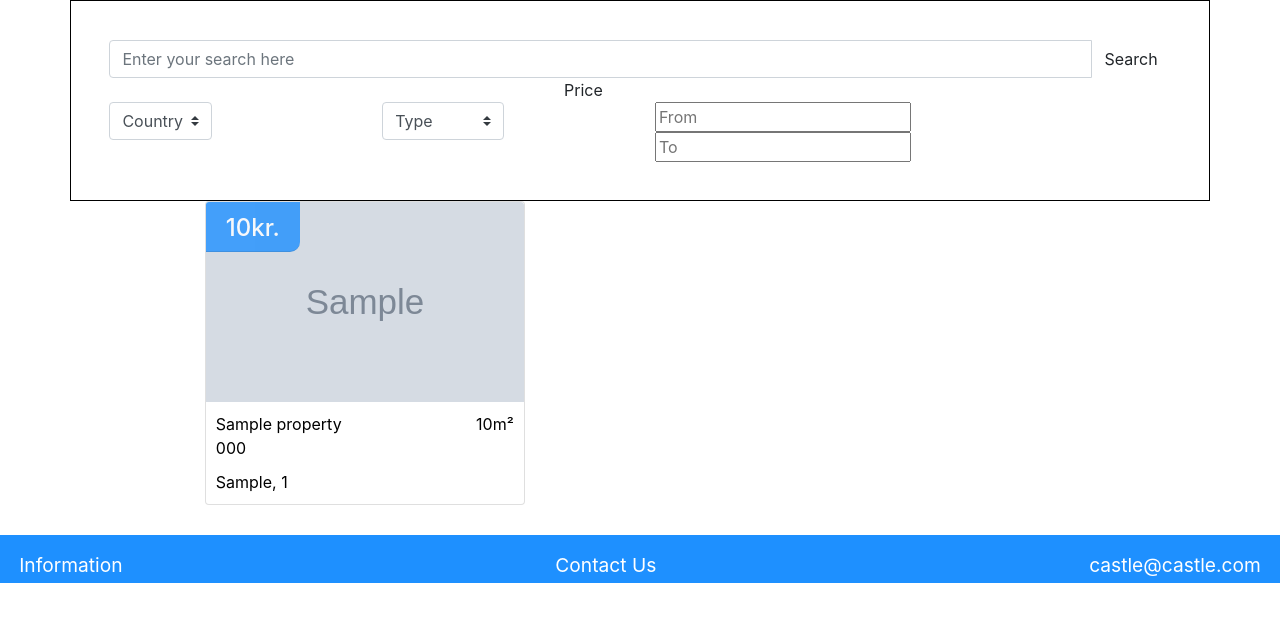
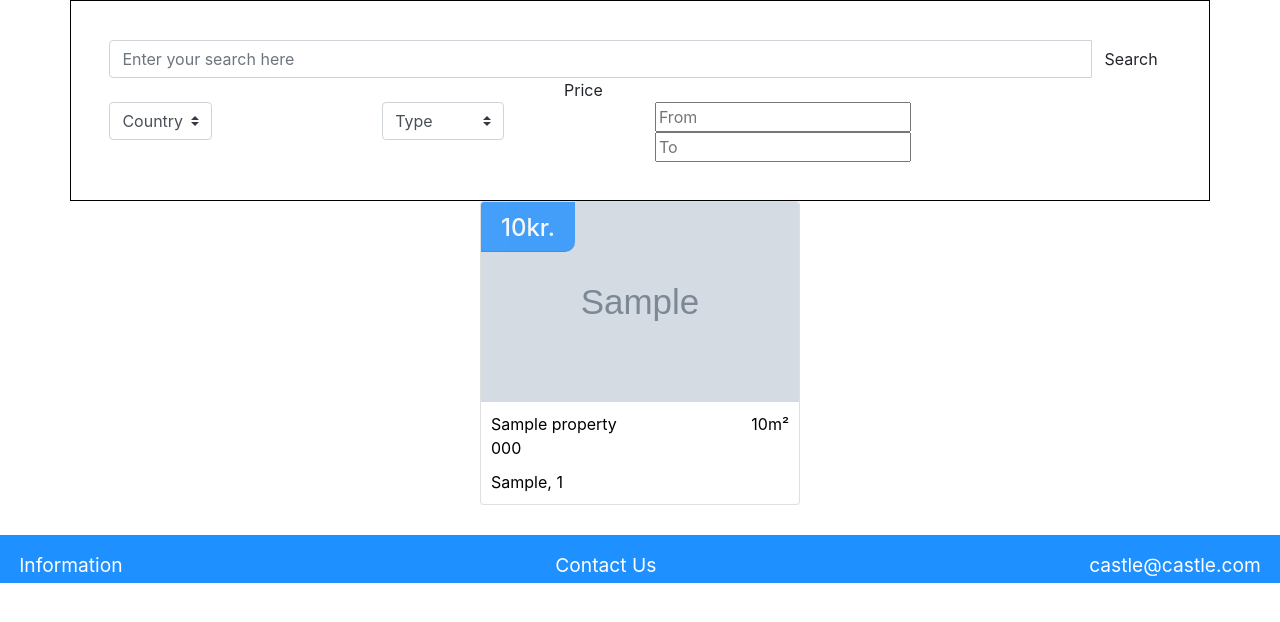
Before and after one commit to Runar16/Verklegt_2, a Django app: page /property in a window 1280 px wide. Shown: the part 55-677 px from the top of the page. Run offline with Django 3.2, Linux system fonts and the light colour scheme; tables that the repository leaves empty hold one stand-in row (values such as "Sample post"); grey boxes marked "Sample" are stand-in pictures; some libraries are stand-ins or nearby versions.

Commit message:
made property stay in middle on frontpage

```diff
--- a/templates/base.html
+++ b/templates/base.html
@@ -21,7 +21,7 @@
             <a href="{% url 'realtor' %}" class="navbar-element">Relators</a>
             <a href="{% url 'frontpage' %}" class="navbar-logo"><img src="/static/images/Logo.png" alt="Castle Apartments Logo" style="width: 250px;"></a>
             <a href="#" class="navbar-element">About Us</a>
-            <ul class="nav navbar-element" style="display: flex; flex-direction: column; justify-content: center;">
+            <ul class="nav navbar-element">
                 <li class="nav-item dropdown">
                     <a href="#" class="nav-link dropdown-toggle" data-toggle="dropdown">Account</a>
                     <div class="dropdown-menu">
--- a/templates/property/frontpage.html
+++ b/templates/property/frontpage.html
@@ -39,7 +39,7 @@
   </form>
 </div>
 
-<div class="card-group properties" style="margin: 0 auto; width: 68%">
+<div class="card-group properties" style="display: flex; justify-content: center">
 {% for property in properties %}
     {% include 'property/single_property.html' with property=property %}
 {% endfor %}
```
